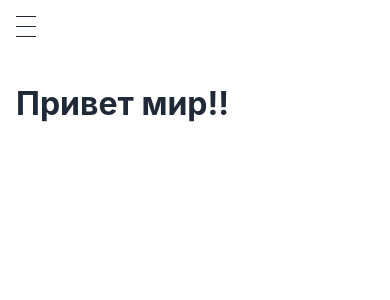
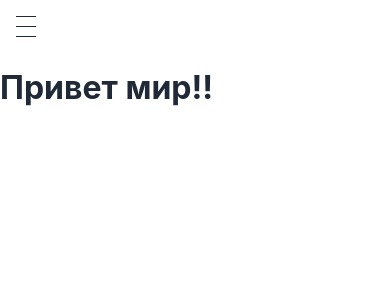
Before and after one commit to LatteSoM/Academhub, a Django app: page / in a window 390 px wide. Shown: the top 300 px of the page. Run offline with Django 4.2, Linux system fonts and the light colour scheme; the visitor is signed in with stand-in values (Sample User, id 1); parts of the project's set-up code (start-up, migrations or seed data) failed here and were passed over.

Commit message:
gradebook detail of srudents mobile visual fixed

```diff
--- a/Academhub/models.py
+++ b/Academhub/models.py
@@ -314,7 +314,7 @@ class GradebookStudents(AcademHubModel):
         verbose_name='Ведомость'
     )
     ticket_number = models.PositiveIntegerField(
-        verbose_name='Номер билета',
+        verbose_name='№ билета',
         blank=True,
         null=True
     )
--- a/Academhub/static/Academhub/css/responsive.css
+++ b/Academhub/static/Academhub/css/responsive.css
@@ -179,7 +179,7 @@
 
     .main-content {
         width: 100%;
-        padding: 1rem;
+        padding: 0rem;
     }
 
     /* Таймлайн */
```
